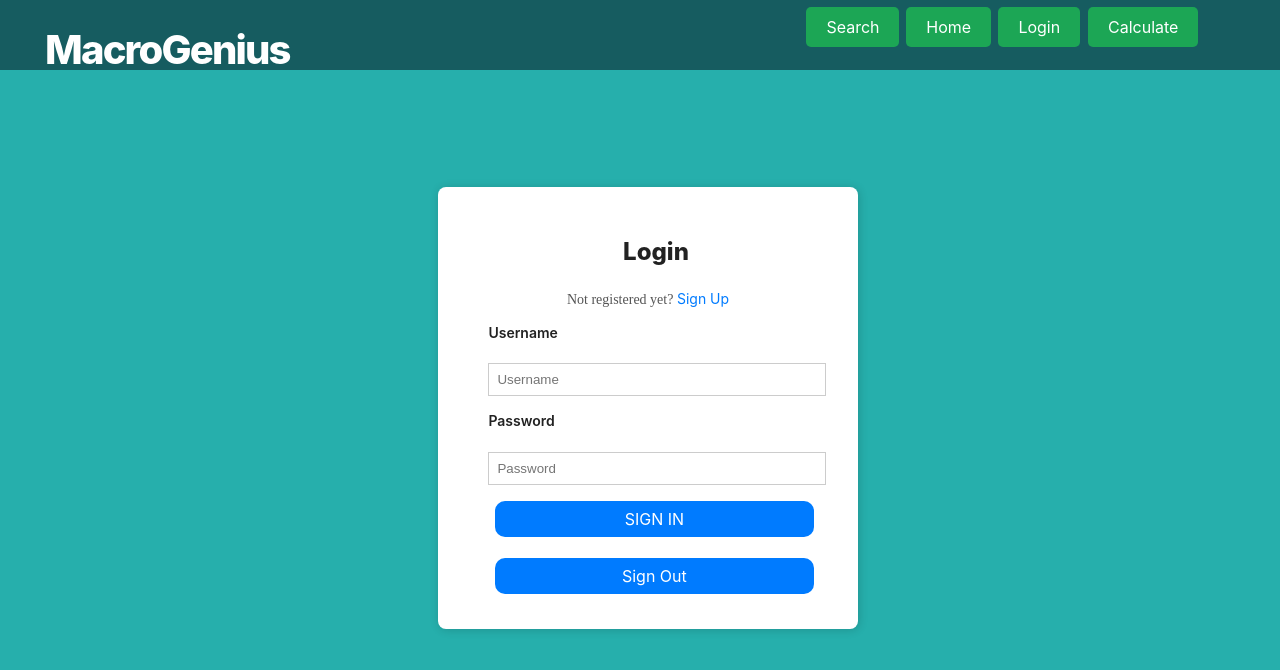
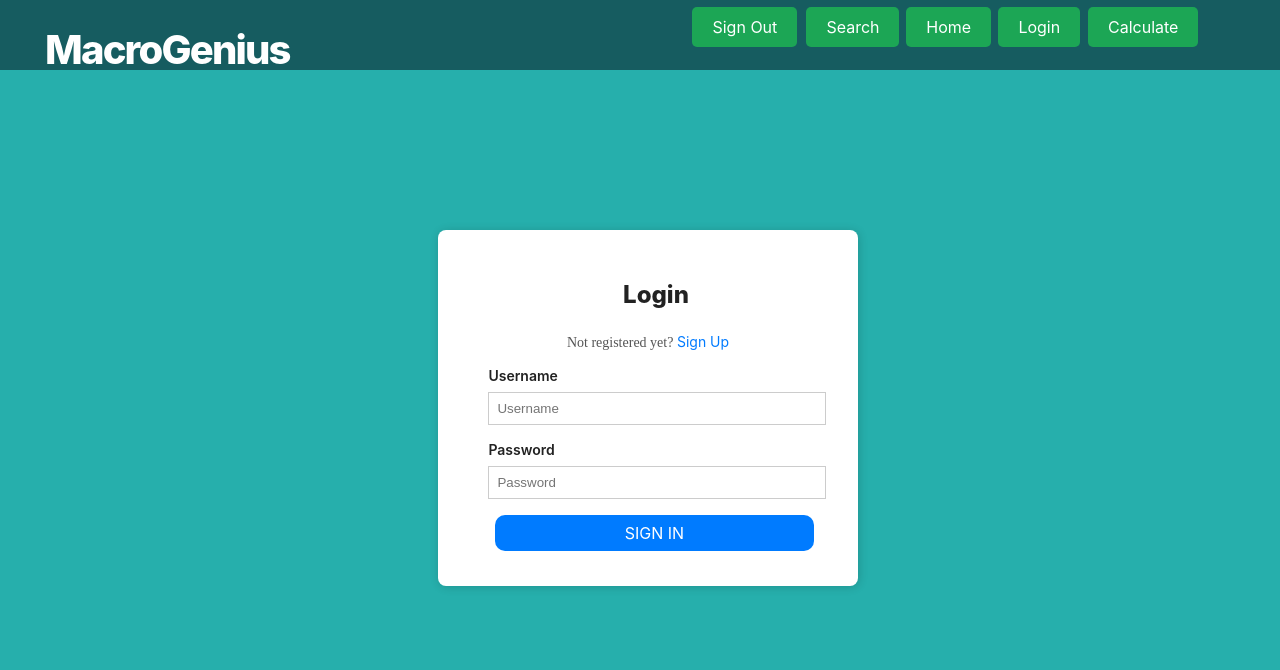
Before and after one commit to jackrhines/307-macro-genius, a React (Create React App) app in the folder front-end/: page /login in a window 1280 px wide. Shown: the top 670 px of the page. Built offline with nearby package versions, Linux system fonts and the light colour scheme; no server answers.

Commit message:
minor changes

```diff
--- a/front-end/src/App.css
+++ b/front-end/src/App.css
@@ -201,6 +201,25 @@ a:active {
     background-color: #0f5f30;
 }
 
+.signout-navigate-menu{
+    font-family: "Inter", Helvetica;
+    position: absolute;
+    left: 54.1%;
+    bottom: 10%;
+    background-color: #1ca655;
+    color: #ffffff;
+    padding: 10px 20px;
+    border: none;
+    border-radius: 5px;
+    font-size: 16px;
+    cursor: pointer;
+}
+
+.signout-navigate-menu:hover{
+    font-family: "Inter", Helvetica;
+    background-color: #0f5f30;
+}
+
 .profile{
   display: flex;
   justify-content: space-evenly;
--- a/front-end/src/App.js
+++ b/front-end/src/App.js
@@ -2,11 +2,19 @@
 import React from 'react';
 import './App.css';
 import MainRoutes from './MainRoutes';
+import Cookies from "universal-cookie";
+
+const cookies = new Cookies();
 
 
 
 
 const App = () => {
+
+    const logout = () => {
+        cookies.remove("TOKEN", { path: "/" });
+        window.location.href = "/login";
+    }
 
 
     return (
@@ -28,6 +36,10 @@ const App = () => {
                     <li><a href="/search">Search</a></li>
                 </ul>
 
+                <ul className="signout-navigate-menu">
+                    <li><a onClick={() => logout()}> Sign Out</a></li>
+                </ul>
+
             </div>
 
         </div>
--- a/front-end/src/pages/CalculatePage.js
+++ b/front-end/src/pages/CalculatePage.js
@@ -51,7 +51,6 @@ const CalculatePage = () => {
             <div className={styles.calculatePageOverlap}>
                 <div className={styles.topLogoTextWrapper}>MacroGenius</div>
                 <ul className={styles.calculateNavigateMenu}>
-                    <li><a href="/" className={styles.a}>Home</a></li>
                 </ul>
             </div>
             <div className={styles.calculatePageGreyBody}>
--- a/front-end/src/pages/Login.js
+++ b/front-end/src/pages/Login.js
@@ -37,10 +37,6 @@ const Login = (props) => {
     setPassword(event.target.value);
   };
 
-  const logout = () => {
-    cookies.remove("TOKEN", { path: "/" });
-    window.location.href = "/login";
-  }
 
   const handleSubmit = (event) => {
     event.preventDefault();
@@ -115,8 +111,6 @@ const Login = (props) => {
                 </div>
                 <div className="form-group">
                   <button type="submit" className="btn"> SIGN IN </button>
-                  <h1></h1>
-                  <button type="submit" className="btn" onClick={() => logout()}> Sign Out </button>
                 </div>
               </div>
             </form>
--- a/front-end/src/pages/Search.js
+++ b/front-end/src/pages/Search.js
@@ -28,6 +28,7 @@ const Search = () => {
 
     return(
         <div className={styles.body}>
+            <div className={styles.searchbar}>
                 <SearchForm handleSubmit={updateList} />
                 <div>
                     {msgs.map((item) => (
@@ -39,6 +40,7 @@ const Search = () => {
                     ))}
                 </div>
             </div>
+        </div>
     )
 }
 
--- a/front-end/src/pages/Search.module.css
+++ b/front-end/src/pages/Search.module.css
@@ -1,11 +1,12 @@
-input{
-    position: relative;
-    margin-left: 10%;
-    margin-top: 7%;
-
-}
 
 body{
     background-color: #26afac;
 
 }
+
+.searchbar{
+    position: relative;
+    margin-left: 10%;
+    margin-top: 7%;
+    margin-right: 10%;
+}
--- a/front-end/src/pages/Signup.js
+++ b/front-end/src/pages/Signup.js
@@ -47,6 +47,9 @@ const SignUp = (props) => {
                 error = new Error();
             });
             alert("Registered Successfully");
+            window.location.href = "/login";
+
+
         }  else {
             // Passwords don't match, display error message
             setPasswordConfirm(false);
```
Lines whose indentation alone changed are shown as unchanged.
